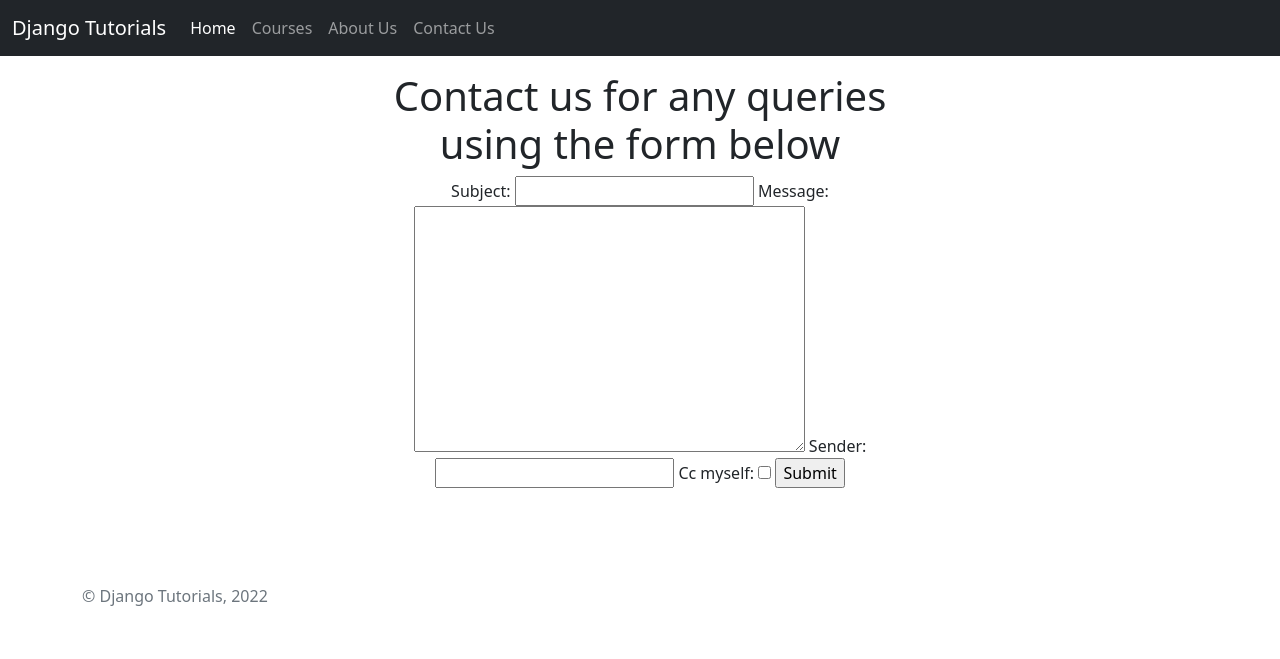
After one commit to proteanbits/webcasts, a Django app: page /contact-us in a window 1280 px wide. The commit adds this page. Shown: the top 659 px of the page. Run offline with Django 4.2, Linux system fonts and the light colour scheme; some libraries are stand-ins or nearby versions.

Commit message:
Added Contact Us form

```diff
--- /dev/null
+++ b/main/forms.py
@@ -0,0 +1,8 @@
+from django import forms
+
+
+class ContactForm(forms.Form):
+    subject = forms.CharField(max_length=100)
+    message = forms.CharField(widget=forms.Textarea)
+    sender = forms.EmailField()
+    cc_myself = forms.BooleanField(required=False)
--- a/main/templates/includes/_menu.html
+++ b/main/templates/includes/_menu.html
@@ -16,6 +16,9 @@
           <li class="nav-item">
             <a class="nav-link" href="{% url 'main:about_us' %}">About Us</a>
           </li>
+          <li class="nav-item">
+            <a class="nav-link" href="{% url 'main:contact_us' %}">Contact Us</a>
+          </li>
         </ul>
       </div>
     </div>
--- a/main/templates/layouts/public_base.html
+++ b/main/templates/layouts/public_base.html
@@ -22,7 +22,7 @@
   {% endblock %}
 </header>
 
-<main>
+<main class="py-5">
   <div class="container">
     {% block content %}
     {% endblock %}
--- /dev/null
+++ b/main/templates/pages/contact_us.html
@@ -0,0 +1,29 @@
+{% extends 'layouts/public_base.html' %}
+
+{% block description %}
+  Have questions? Contact Us and we will reply in 48 hours
+{% endblock %}
+
+{% block keywords %}
+  Support, Contact Us, Get Help
+{% endblock %}
+
+{% block title %}
+  Contact Us
+{% endblock %}
+
+{% block content %}
+  <section class="mt-4 text-center">
+    <div class="row">
+      <div class="col-lg-6 col-md-8 mx-auto">
+        <h1 class="fw-light">Contact us for any queries using the form below</h1>
+
+        <form action="{% url 'main:contact_us' %}" method="post">
+          {% csrf_token %}
+          {{ form }}
+          <input type="submit" value="Submit">
+        </form>
+      </div>
+    </div>
+  </section>
+{% endblock %}
--- a/main/templates/pages/home.html
+++ b/main/templates/pages/home.html
@@ -13,8 +13,8 @@
 {% endblock %}
 
 {% block content %}
-  <section class="py-5 text-center">
-    <div class="row py-lg-5">
+  <section class="mt-4 text-center">
+    <div class="row">
       <div class="col-lg-6 col-md-8 mx-auto">
         <h1 class="fw-light">Django Tutorials</h1>
         <p class="lead text-muted">Welcome to the django tutorials, your one-stop shop for all your django training needs</p>
--- a/main/urls.py
+++ b/main/urls.py
@@ -1,10 +1,12 @@
 from django.urls import path
 
-from .views import home, about_us
+from .views import home, about_us, contact_us, thank_you_contact_us
 
 app_name = 'main'
 
 urlpatterns = [
     path('', home, name='home'),
     path('about-us', about_us, name='about_us'),
+    path('contact-us', contact_us, name='contact_us'),
+    path('thank-you-contact-us', thank_you_contact_us, name='thank_you_contact_us'),
 ]
--- a/main/views.py
+++ b/main/views.py
@@ -1,4 +1,8 @@
+from django.http import HttpResponseRedirect
 from django.shortcuts import render
+from django.urls import reverse
+
+from main.forms import ContactForm
 
 
 # Create your views here.
@@ -15,3 +19,30 @@ def about_us(request):
         'title': 'About Us'
     }
     return render(request, 'pages/about_us.html', context)
+
+
+def contact_us(request):
+    # if this is a POST request we need to process the form data
+    if request.method == 'POST':
+        # create a form instance and populate it with data from the request:
+        form = ContactForm(request.POST)
+        # check whether it's valid:
+        if form.is_valid():
+            subject = form.cleaned_data['subject']
+            message = form.cleaned_data['message']
+            sender = form.cleaned_data['sender']
+            cc_myself = form.cleaned_data['cc_myself']
+
+            print(subject, message, sender, cc_myself)
+
+            return HttpResponseRedirect(reverse('main:thank_you_contact_us'))
+
+    # if a GET (or any other method) we'll create a blank form
+    else:
+        form = ContactForm()
+
+    return render(request, 'pages/contact_us.html', {'form': form})
+
+
+def thank_you_contact_us(request):
+    return render(request, 'pages/thank_you_contact_us.html')
```
Also changed, not shown: main/templates/pages/thank_you_contact_us.html (added, +23 -0 lines).
